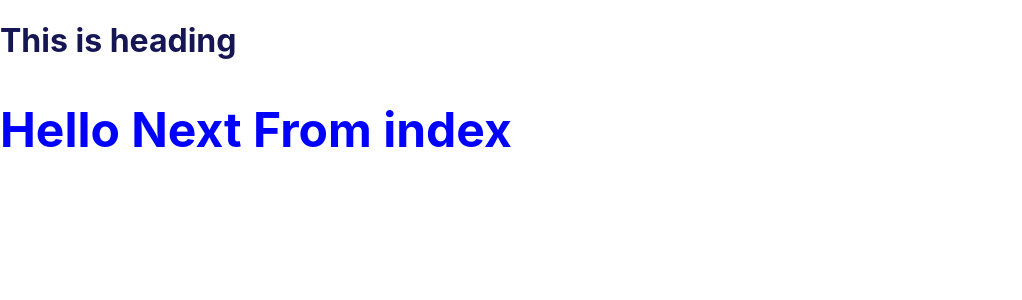
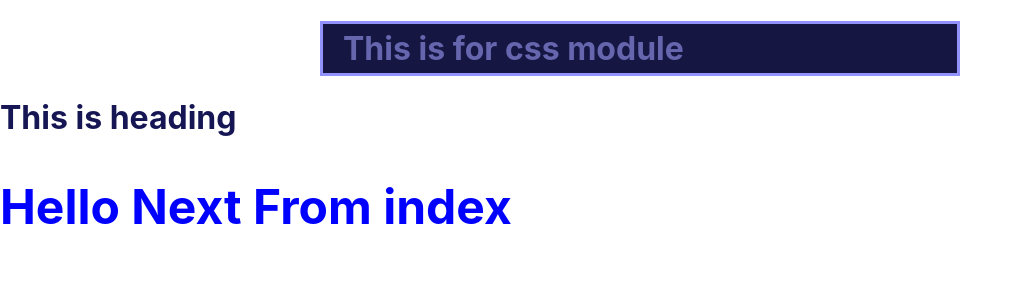
Before and after one commit to MdSamsuzzohaShayon/next.js-basic-to-advanced, a Next.js app: page / in a window 1280 px wide. Shown: the top 300 px of the page, without its empty margins (0-1022 px from the left). Built offline with nearby package versions, Linux system fonts and the light colour scheme.

Commit message:
css module

```diff
--- /dev/null
+++ b/pages/index.module.css
@@ -0,0 +1,12 @@
+/* IF CSS FILE NAME ENDS WITH FILENAME.MODULE.CSS IT IS LOCAL
+WE CAN ONLY USE INDE COMPONENT
+ON IN WHOLE PROJECT */
+
+.h1{
+    width: 50%;
+    color: rgb(102, 102, 175);
+    border: 3px solid rgb(146, 146, 253);
+    padding: 5px 20px;
+    background-color: rgb(22, 22, 66);
+    margin-left: 25%;
+}
--- a/pages/index.tsx
+++ b/pages/index.tsx
@@ -1,8 +1,11 @@
+import styles from './index.module.css';
+
 function Heading(props) {
   const variables = Math.random() > 0.5 ? "green": "blue";
   return (
     <div>
       {/* INSPECT ELEMENT TO SEE NEXT IS ADDING A CLASS IN EVERY ELEMENT  */}
+      <h1 className={styles.h1} >This is for css module</h1>
       <h1 className="blue" >{props.heading}</h1>
       {/* https://nextjs.org/blog/styling-next-with-styled-jsx */}
       {/* <style jsx>
@@ -37,7 +40,7 @@ export default function Home(props) {
   return (
     <div>
       <Heading heading="This is heading" />
-      <h2 className="title" onClick={() => alert("hello from alert")}>Hello Next From index</h2>
+      <h2 className="title h1" onClick={() => alert("hello from alert")}>Hello Next From index</h2>
 
     </div>
   )
```
